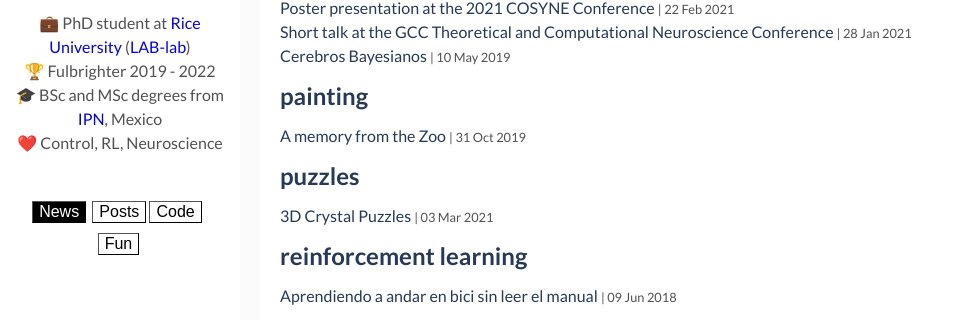
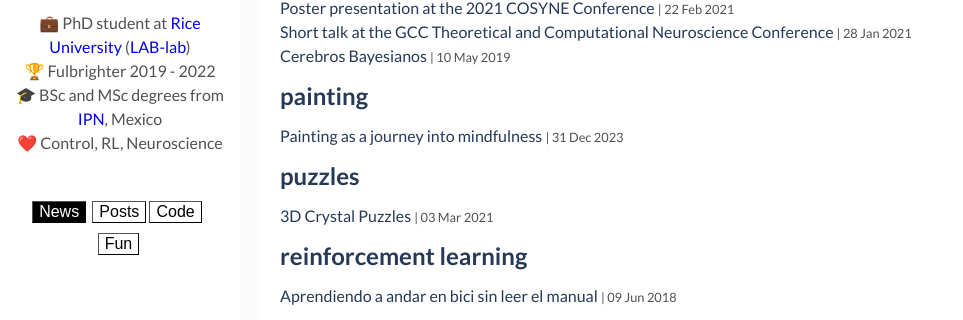
Before and after one commit to ItzelOlivos/ItzelOlivos.github.io, a Jekyll site: the page built from tags.html, in a window 1280 px wide and 900 px high, scrolled down 1651 px. Shown: the part 192-512 px from the top of the window, without its empty margins (0-963 px from the left). Built offline with Jekyll 4.4.1, drawn with Linux system fonts in a browser that asks for light colours.

Commit message:
Update Fun

```diff
--- a/_posts/2019-11-01-paintings.markdown
+++ b/_posts/2024-01-01-paintings.markdown
@@ -1,11 +1,11 @@
 ---
 layout: post
-title: A memory from the Zoo
-date: 2019-11-01 00:00:00 +0300
+title: Painting as a journey into mindfulness
+date: 2024-01-01 00:00:00 +0300
 description: hobbies
-img: fun-paintings.pdf
+img: fun-paintings.jpg
 tags: [painting] # add tag
 ---
-Welcome to my collection of acrylic paintings. Painting isn't just a pastime for me—it's a delightful journey into a world of tranquility,
+Painting isn't just a pastime for me—it's a delightful journey into a world of tranquility,
 creativity, and mindfulness. While many see painting as a form of self-expression, I believe it's much more.
 It's a therapeutic experience that helps us embrace imperfections and teaches us resilience and patience with every stroke of the brush 🎨
```
Also changed, not shown: assets/img/fun-paintings.jpg (added), 2 other files.
